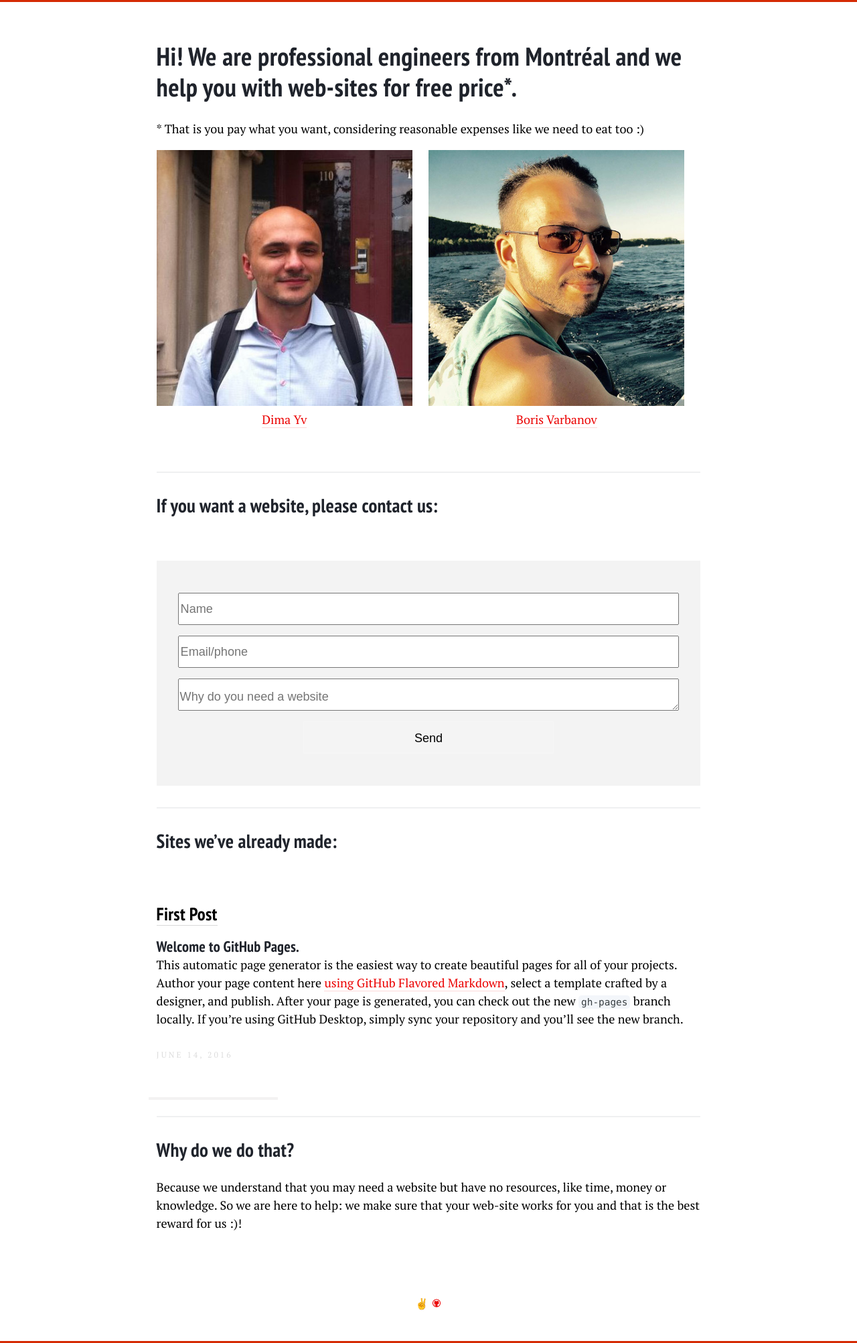
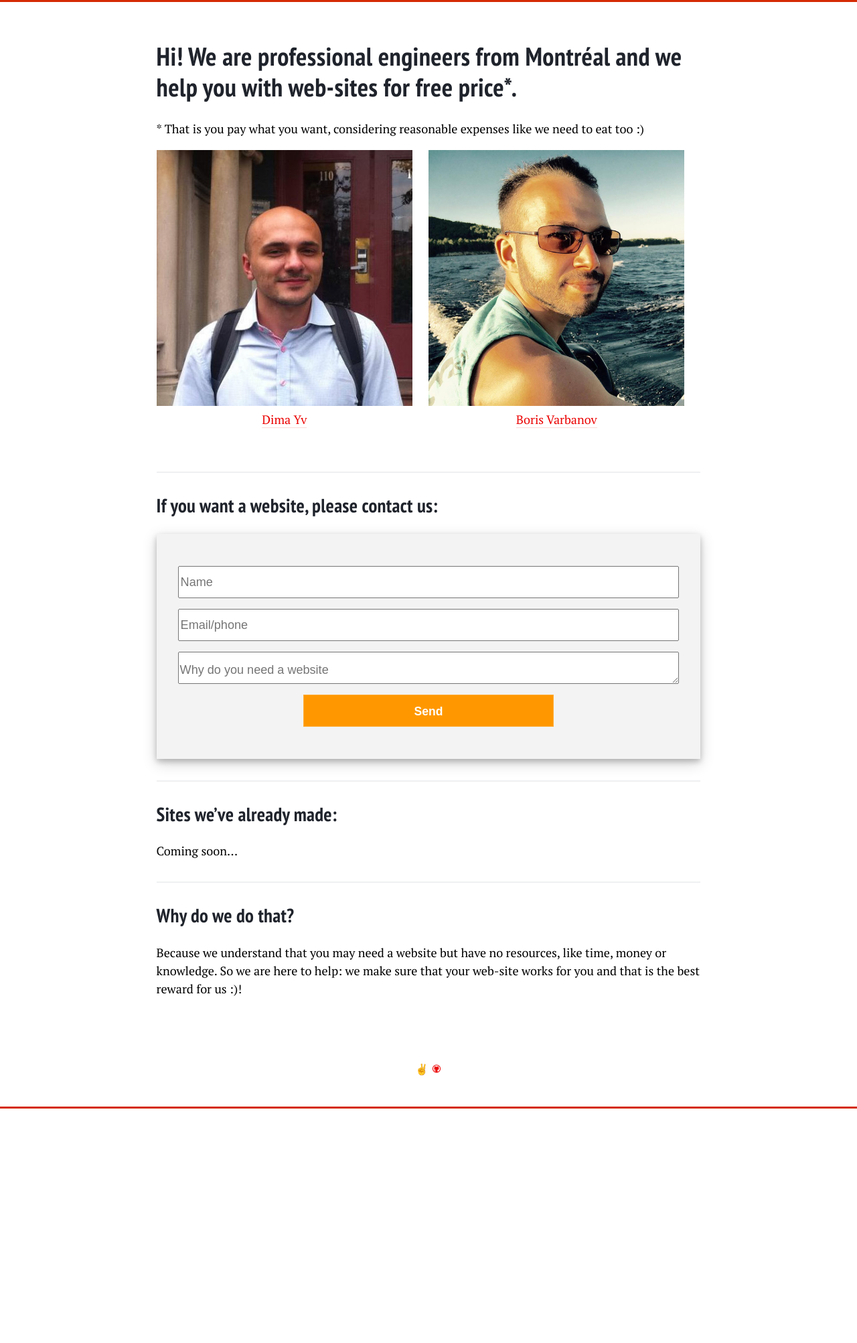
Before and after one commit to web-being/web-being.github.io, a Jekyll site: the page built from index.html, in a window 1280 px wide. Shown: the whole page at 67% size. Built offline with Jekyll 4.4.1, drawn with Linux system fonts in a browser that asks for light colours; after the commit the page ends 1655 px from its top, so only the background shows below that.

Commit message:
Add changes

```diff
--- a/css/index.css
+++ b/css/index.css
@@ -594,12 +594,12 @@
 
 /** A bit custom styles */
 .form {
-    margin-top: 4rem;
     margin-bottom: 2rem;
     background: rgb(243, 243, 243);
     color: rgb(10, 10, 10);
     padding: 2rem 2rem;
     text-align: center;
+    box-shadow: 0 4px 8px 0 rgba(0, 0, 0, 0.2), 0 6px 20px 0 rgba(0, 0, 0, 0.19);
 }
 .form-title {
 	margin: 0;
@@ -625,7 +625,15 @@
 	padding: 0;
 	line-height: 3rem;
 	margin: 1rem auto;
-	color: black;
+	color: white;
+	font-weight: bold;
+	font-size: 1.1rem;
+	background: rgb(255, 152, 0);
+	/*border: 0;*/
+}
+.form-submit:hover {
+	color: white;
+	background: rgb(255, 152, 0);
 	/*border: 0;*/
 }
 
--- a/index.html
+++ b/index.html
@@ -28,8 +28,12 @@
 
 <h2>Sites we’ve already made:</h2>
 
+{% comment %}
 {% assign posts=site.posts %}
 {% include posts.html posts=posts %}
+{% endcomment %}
+
+Coming soon...
 
 <hr/>
 
```
